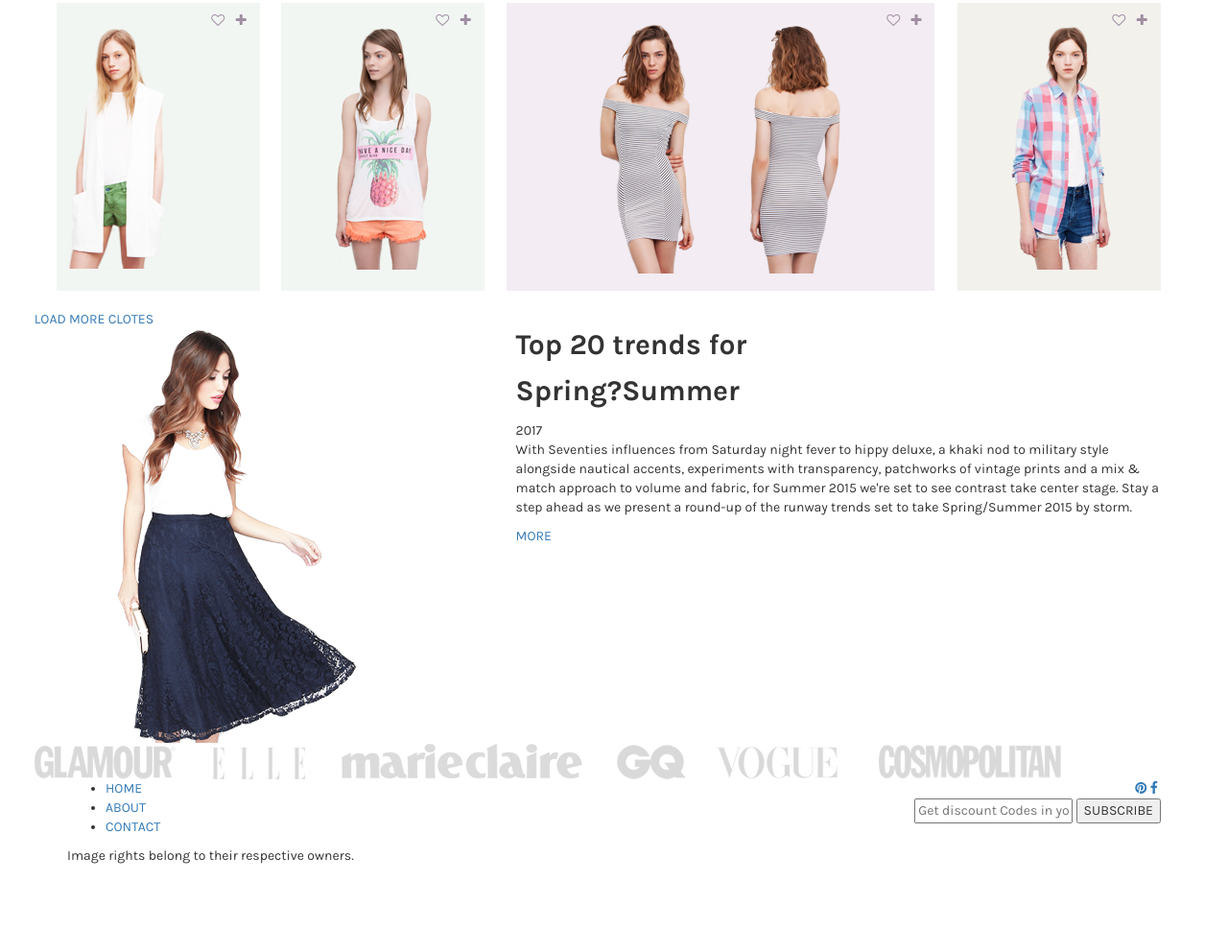
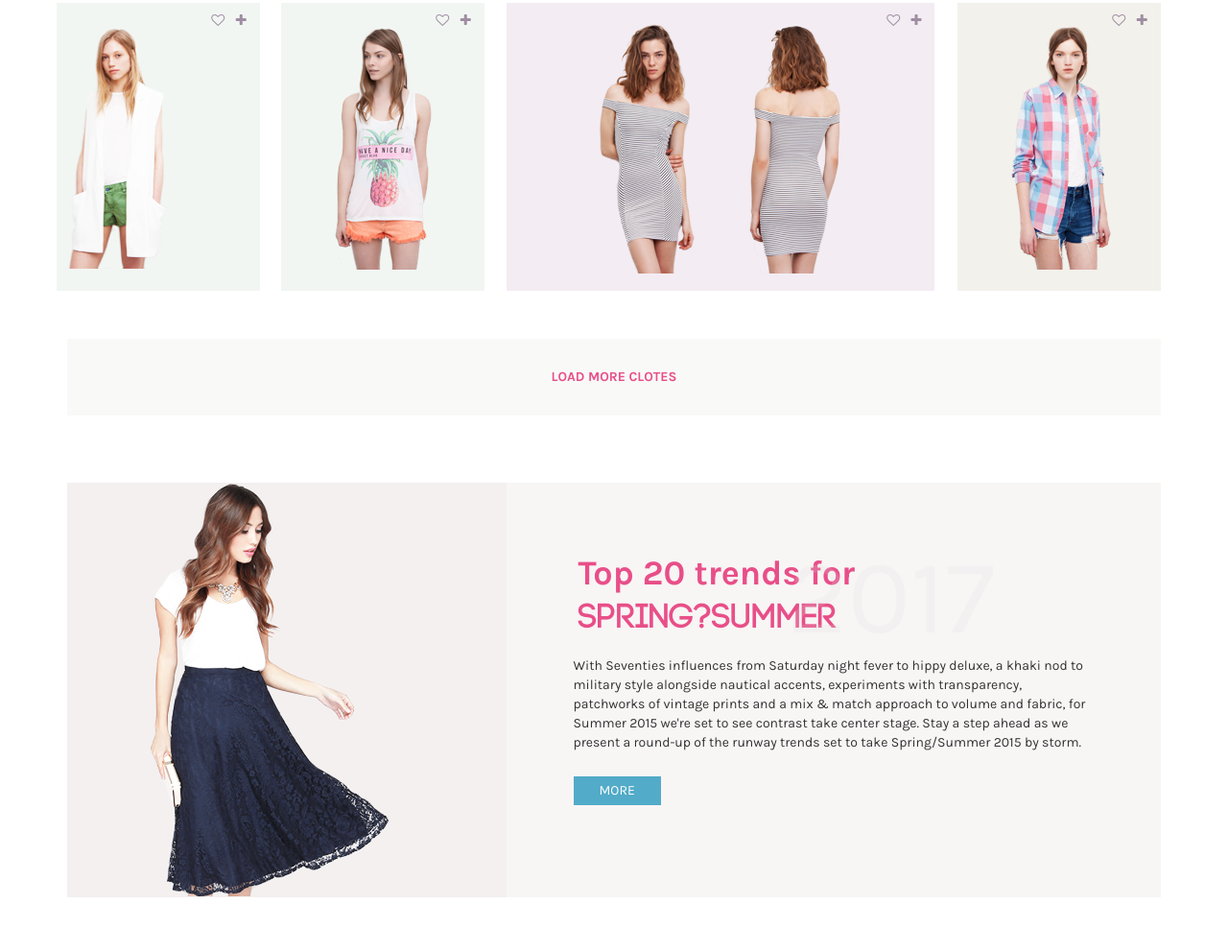
Before and after one commit to techsujit/E_Commerce_Site_Design, a plain HTML site: page index.html in a window 1280 px wide. Shown: the part 2128-3120 px from the top of the page at 96% size. Before the commit the page ends 3040 px from the top, so only its background shows below. Drawn offline with Linux system fonts and the light colour scheme.

Commit message:
Upadated Footer Site

```diff
--- a/style.css
+++ b/style.css
@@ -310,6 +310,103 @@ a:hover { text-decoration: none }
 .homepage-slider-wrap{background-image: url(images/hero-bg.jpg)}
 
 
+
+
+
+.load-more-product-btn {
+  background: #f9f9f8 none repeat scroll 0 center;
+  display: block;
+  padding: 30px;
+  text-align: center;
+    color: #e84f88;
+    font-weight: 700;
+    margin-top: 30px;
+    margin-bottom: 70px;
+
+}
+.single-product-promotio {
+    background: #F8F5F5 none repeat scroll 0 0;
+}
+.promo-bg {
+    background: #f4f0f0 none repeat scroll 0 0;
+}
+
+.promo-content {
+  padding: 70px 70px 70px 40px;
+}
+
+.promo-title {
+    color: #e84f88;
+    margin-bottom: 20px;
+    position: relative;
+}
+.promo-title h2 {
+    font-size: 36px;
+    margin: 5px;
+}
+.promo-title h2 strong {
+    font-family: codebold;
+}
+.promo-title span.year-text {
+    color: #ddd;
+    font-size: 110px;
+    left: 41%;
+    line-height: 90px;
+    opacity: 0.2;
+    position: absolute;
+    top: 0;
+}
+.boxed-btn {
+    background: #52abc8 none repeat scroll 0 0;
+    color: #fff;
+    display: inline-block;
+    text-transform: uppercase;
+    padding: 5px 27px;
+    margin-top: 15px;
+}
+
+.brand-imagges {
+    margin-top: 100px;
+}
+.footer-area {
+    background-color: #f4f4f4;
+    margin-top: 17px;
+}
+.footer-area, .footer-area a {
+    color: #919191;
+}
+.footer ul {
+    font-weight: 700;
+    list-style: outside none none;
+    margin: 0 0 10px;
+    padding: 0;
+    text-transform: uppercase;
+}
+.footer li {
+    display: inline-block;
+    padding: 10px 40px 10px 10px;
+}
+.social-links a {
+    display: inline-block;
+    font-size: 120%;
+    padding-left: 12px;
+}
+input[type="email"] {
+    background: #fff none repeat scroll 0 0;
+    border: 1px solid #ddd;
+    min-width: 280px;
+    padding: 10px 20px;
+}
+
+input[type="submit"] {
+  background: #e85188 none repeat scroll 0 0;
+  color: #fff;
+  padding: 10px;
+}
+.social-links{
+    margin-top: 10px;
+}
+
 /* Remove Chrome Input Field's Unwanted Yellow Background Color */
 input:-webkit-autofill, input:-webkit-autofill:hover, input:-webkit-autofill:focus {
     -webkit-box-shadow: 0 0 0px 1000px white inset !important;
```
Also changed, not shown: index.html (+2 -1 lines), 1 other file.
